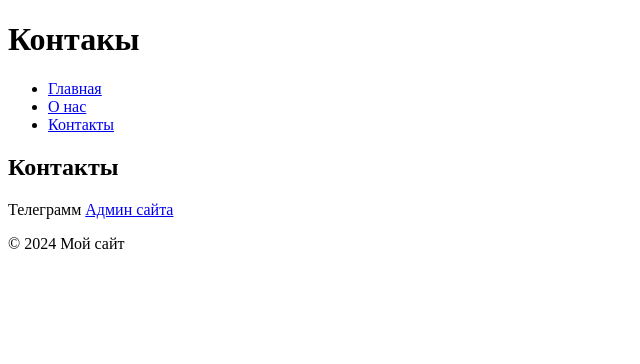
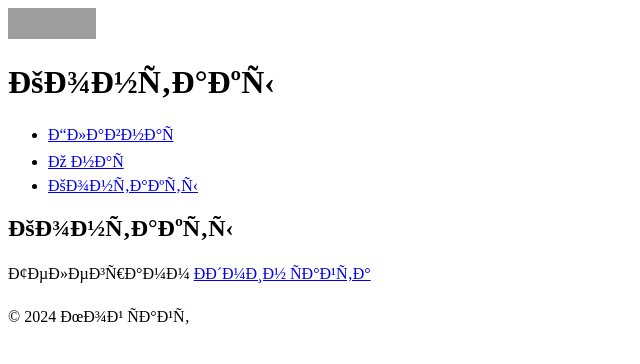
Before and after one commit to ATIN132/123452, a plain HTML site: page index.html in a window 1280 px wide. Shown: the whole page, without its empty margins (0-640 px from the left). Drawn offline with Linux system fonts and the light colour scheme; grey boxes are pictures that could not be loaded.

Commit message:
Update index.html

```diff
--- a/index.html
+++ b/index.html
@@ -1,6 +1,27 @@
 <!DOCTYPE html>
 <html lang="ru">
 <head>
+
+    <!-- Top.Mail.Ru counter -->
+    <script type="text/javascript">
+    var _tmr = window._tmr || (window._tmr = []);
+    _tmr.push({id: "3570691", type: "pageView", start: (new Date()).getTime()});
+    (function (d, w, id) {
+    if (d.getElementById(id)) return;
+    var ts = d.createElement("script"); ts.type = "text/javascript"; ts.async = true; ts.id = id;
+    ts.src = "https://top-fwz1.mail.ru/js/code.js";
+    var f = function () {var s = d.getElementsByTagName("script")[0]; s.parentNode.insertBefore(ts, s);};
+    if (w.opera == "[object Opera]") { d.addEventListener("DOMContentLoaded", f, false); } else { f(); }
+    })(document, window, "tmr-code");
+    </script>
+    <noscript><div><img src="https://top-fwz1.mail.ru/counter?id=3570691;js=na" style="position:absolute;left:-9999px;" alt="Top.Mail.Ru" /></div></noscript>
+    <!-- /Top.Mail.Ru counter -->
+
+    <!-- Top.Mail.Ru logo -->
+    <a href="https://top-fwz1.mail.ru/jump?from=3570691">
+    <img src="https://top-fwz1.mail.ru/counter?id=3570691;t=465;l=1" height="31" width="88" alt="Top.Mail.Ru" style="border:0;" /></a>
+    <!-- /Top.Mail.Ru logo -->
+
     <meta charset="UTF-8">
     <meta name="viewport" content="width=device-width, initial-scale=1.0">
     <title>Tehno Squad Контакты</title>
```
